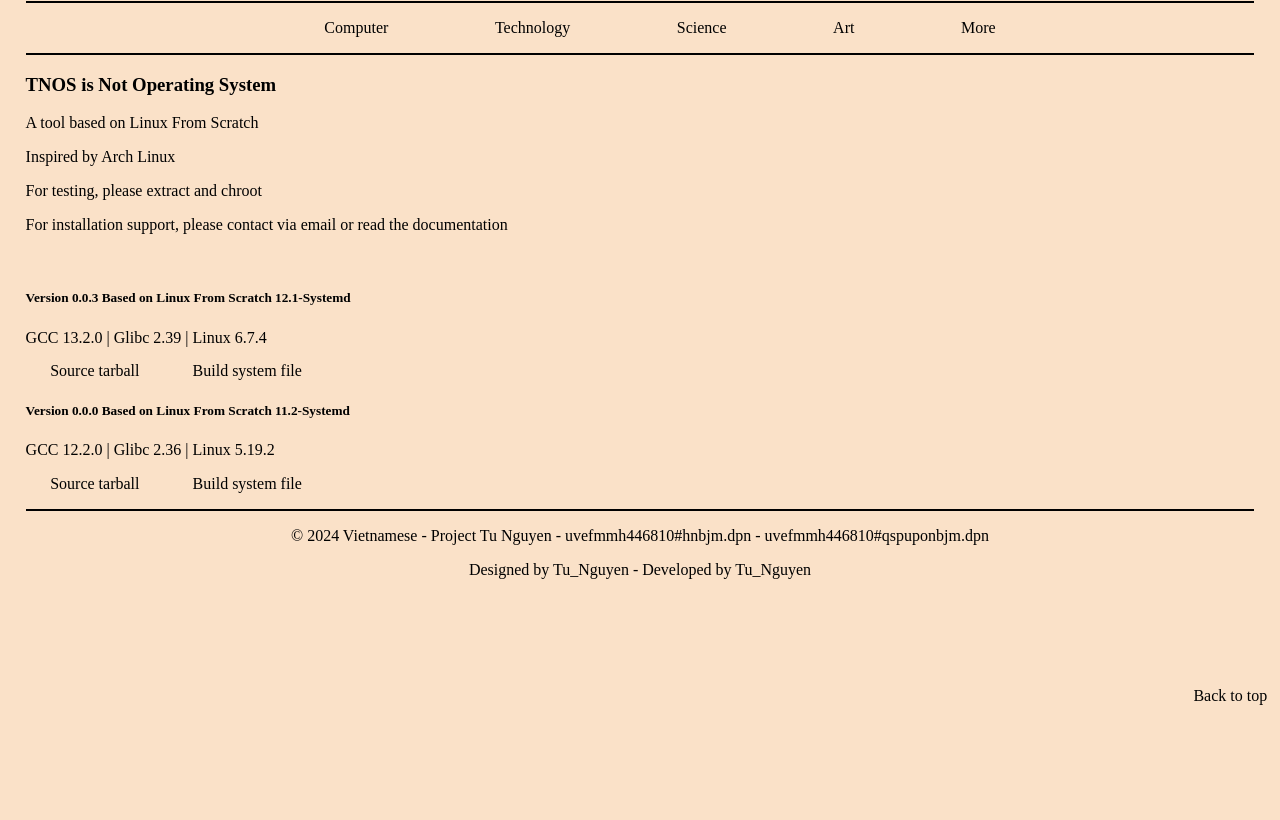
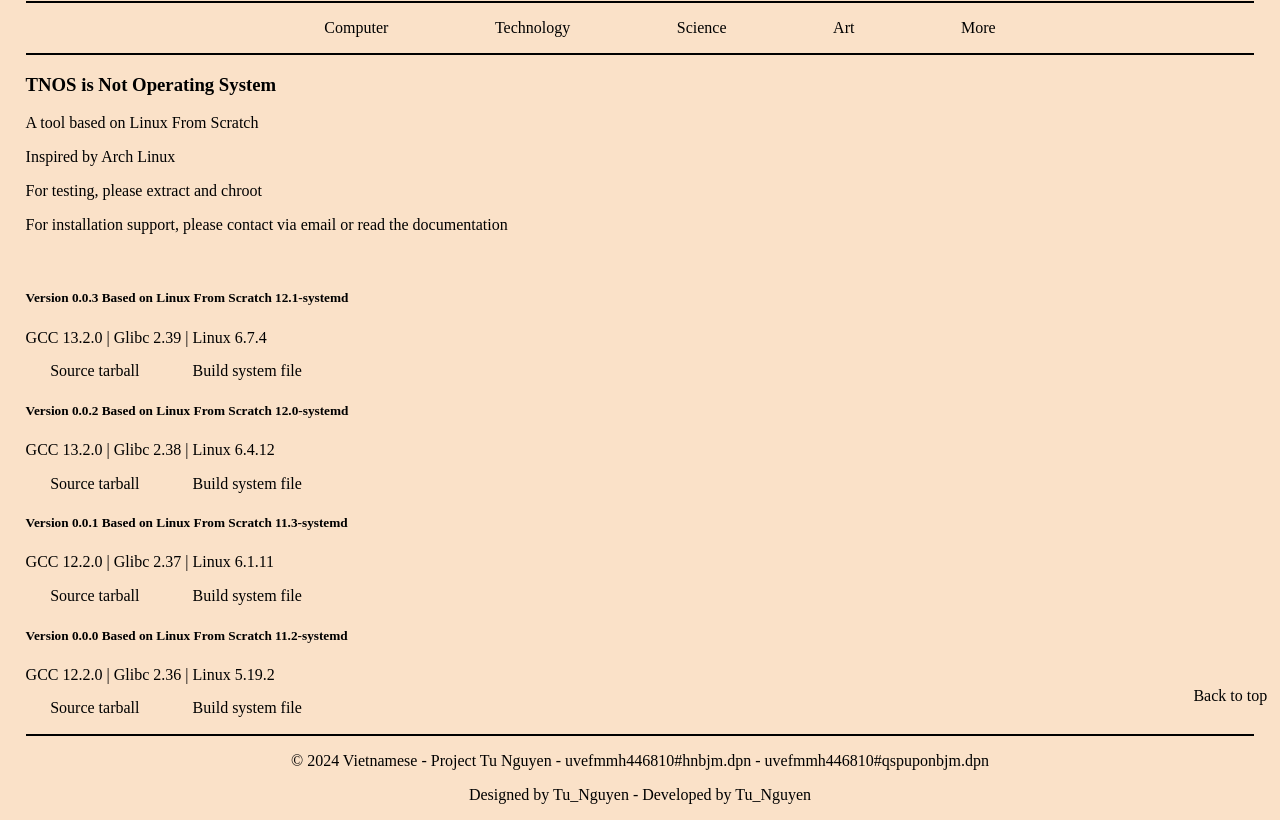
Before and after one commit to tu-nguyen-area/tunguyen, a plain HTML site: page tnos.html in a window 1280 px wide. Shown: the part 79-899 px from the top of the page. Before the commit the page ends 800 px from the top, so only its background shows below. Drawn offline with Linux system fonts and the light colour scheme.

Commit message:
Commit 3

```diff
--- a/tnos.html
+++ b/tnos.html
@@ -34,20 +34,38 @@
     <br>
 
     <section>
-        <h5>Version 0.0.3 Based on Linux From Scratch 12.1-Systemd</h5>
+        <h5>Version 0.0.3 Based on Linux From Scratch 12.1-systemd</h5>
         <p>GCC 13.2.0 | Glibc 2.39 | Linux 6.7.4</p>
         <p>
-            <a href="https://drive.google.com/file/d/1hOjVD833wCn_U1A_tPY8WAyEaue_bF1J/view" target="_blank" class="home sobi">Source tarball</a>
-            <a href="https://drive.google.com/file/d/1NIJEp7gwcmG96359ouKXi0fhctJb3oic/view" target="_blank" class="home sobi">Build system file</a>
+            <a href="https://drive.google.com/file/d/1nsytC8OVpL__rUuVr1MoWvPli1nNvY81/view" target="_blank" class="home sobi">Source tarball</a>
+            <a href="https://drive.google.com/file/d/1mX8X54PTBnt7Yy2HLBeJVAgAfJXKtgZJ/view" target="_blank" class="home sobi">Build system file</a>
         </p>
     </section>
 
     <section>
-        <h5>Version 0.0.0 Based on Linux From Scratch 11.2-Systemd</h5>
+        <h5>Version 0.0.2 Based on Linux From Scratch 12.0-systemd</h5>
+        <p>GCC 13.2.0 | Glibc 2.38 | Linux 6.4.12</p>
+        <p>
+            <a href="https://drive.google.com/file/d/1grHlKAqcPTpjYt1yFfFxdjsZMUWELksM/view" target="_blank" class="home sobi">Source tarball</a>
+            <a href="https://drive.google.com/file/d/1_b3YebNa8ANPAdySGXD4Bh32n1wzu1th/view" target="_blank" class="home sobi">Build system file</a>
+        </p>
+    </section>
+
+    <section>
+        <h5>Version 0.0.1 Based on Linux From Scratch 11.3-systemd</h5>
+        <p>GCC 12.2.0 | Glibc 2.37 | Linux 6.1.11</p>
+        <p>
+            <a href="https://drive.google.com/file/d/11jJWSvomwAYW7rYAa6cBCrpBRCS_LJGK/view" target="_blank" class="home sobi">Source tarball</a>
+            <a href="https://drive.google.com/file/d/1QB4gwNbPBs1h8MbiKkHwuiOdv6xf8A1s/view" target="_blank" class="home sobi">Build system file</a>
+        </p>
+    </section>
+
+    <section>
+        <h5>Version 0.0.0 Based on Linux From Scratch 11.2-systemd</h5>
         <p>GCC 12.2.0 | Glibc 2.36 | Linux 5.19.2</p>
         <p>
-            <a href="https://drive.google.com/file/d/1Lr8bPWXab-LU6KPAV3QiWeolzSOKTRwy/view" target="_blank" class="home sobi">Source tarball</a>
-            <a href="https://drive.google.com/file/d/1daLqz6y7M7-bcobO5w1z39yOFsbPrm6J/view" target="_blank" class="home sobi">Build system file</a>
+            <a href="https://drive.google.com/file/d/1rKUVtK5vgFfaZof3UhEVr8IMGSxNJmwy/view" target="_blank" class="home sobi">Source tarball</a>
+            <a href="https://drive.google.com/file/d/1xTDtXPD5D_ejMQuvbWGGq4rldm6yUZGi/view" target="_blank" class="home sobi">Build system file</a>
         </p>
     </section>
 
```
Also changed, not shown: comp.html (+1 -1 lines).
